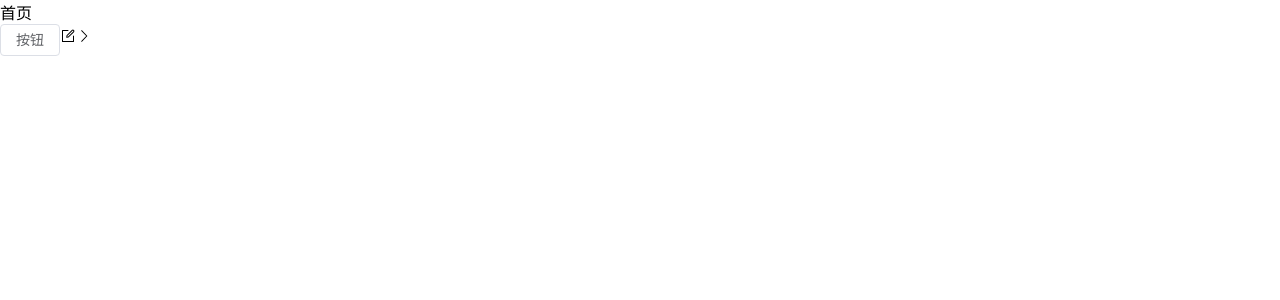
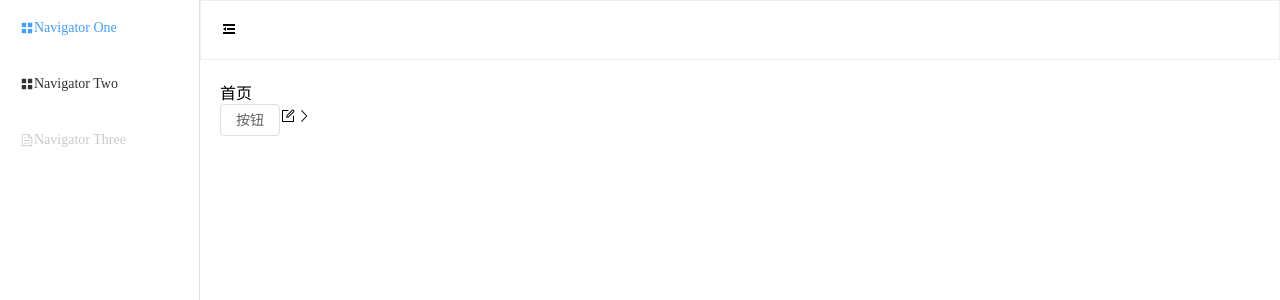
Before and after one commit to Joy-F2E/vue-element-plus-next, a Vue app: page / in a window 1280 px wide. Shown: the top 300 px of the page. Built offline with nearby package versions, Linux system fonts and the light colour scheme.

Commit message:
feat: add menu component

```diff
--- a/src/App.vue
+++ b/src/App.vue
@@ -10,4 +10,7 @@
     width: 1em;
     height: 1em;
   }
+  html, body, #app, .common-layout, .el-container, .el-menu {
+    height: 100%;
+  }
 </style>
--- /dev/null
+++ b/src/components/container/src/Aside/index.vue
@@ -0,0 +1,32 @@
+<template>
+  <el-menu
+    default-active="1"
+    class="el-menu-vertical-demo"
+    :collapse="collapse"
+  >
+    <el-menu-item index="1">
+      <el-icon-menu />
+      <template #title>Navigator One</template>
+    </el-menu-item>
+    <el-menu-item index="2">
+      <el-icon-menu />
+      <template #title>Navigator Two</template>
+    </el-menu-item>
+    <el-menu-item index="3" disabled>
+      <el-icon-document />
+      <template #title>Navigator Three</template>
+    </el-menu-item>
+  </el-menu>
+</template>
+<script setup lang="ts">
+const props = defineProps<{
+  collapse: boolean
+}>()
+
+</script>
+<style lang="scss" scoped>
+.el-menu-vertical-demo:not(.el-menu--collapse) {
+  width: 200px;
+  min-height: 400px;
+}
+</style>
--- /dev/null
+++ b/src/components/container/src/Header/index.vue
@@ -0,0 +1,26 @@
+<template>
+  <div class="header">
+    <span @click="toggleChange">
+      <el-icon-expand v-if="collapse"></el-icon-expand>
+      <el-icon-fold v-else></el-icon-fold>
+    </span>
+  </div>
+</template>
+<script setup lang="ts">
+let props = defineProps<{
+  collapse: boolean
+}>()
+let emits = defineEmits(['update:collapse'])
+const toggleChange = () => {
+  // 修改父组件的数据
+  emits('update:collapse', !props.collapse)
+}
+</script>
+<style lang="scss" scoped>
+.header {
+  height: 60px;
+  padding: 0 20px;
+  display: flex;
+  align-items: center;
+}
+</style>
--- /dev/null
+++ b/src/components/container/src/index.vue
@@ -0,0 +1,32 @@
+<template>
+  <div class="common-layout">
+    <el-container>
+      <el-aside width="auto">
+        <Aside :collapse="isCollapse" />
+      </el-aside>
+      <el-container>
+        <el-header>
+         <Header v-model:collapse="isCollapse" />
+        </el-header>
+        <el-main>
+          <router-view></router-view>
+        </el-main>
+      </el-container>
+    </el-container>
+  </div>
+</template>
+
+<script setup lang="ts">
+import { ref } from 'vue'
+import Aside from './Aside/index.vue'
+import Header from './Header/index.vue'
+
+let isCollapse = ref(false)
+
+</script>
+<style lang="scss" scoped>
+.el-header {
+  padding: 0;
+  border: 1px solid #eee;
+}
+</style>
```
Also changed, not shown: src/router/index.ts (+9 -2 lines), 1 other file (tests, documents, lock files or other folders).
